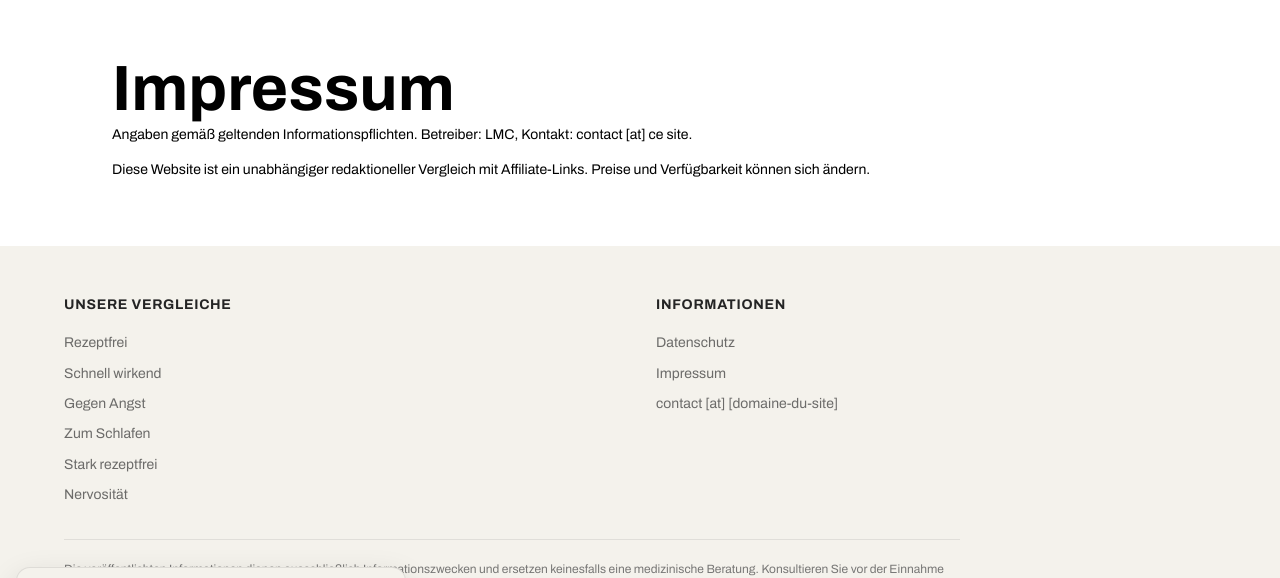
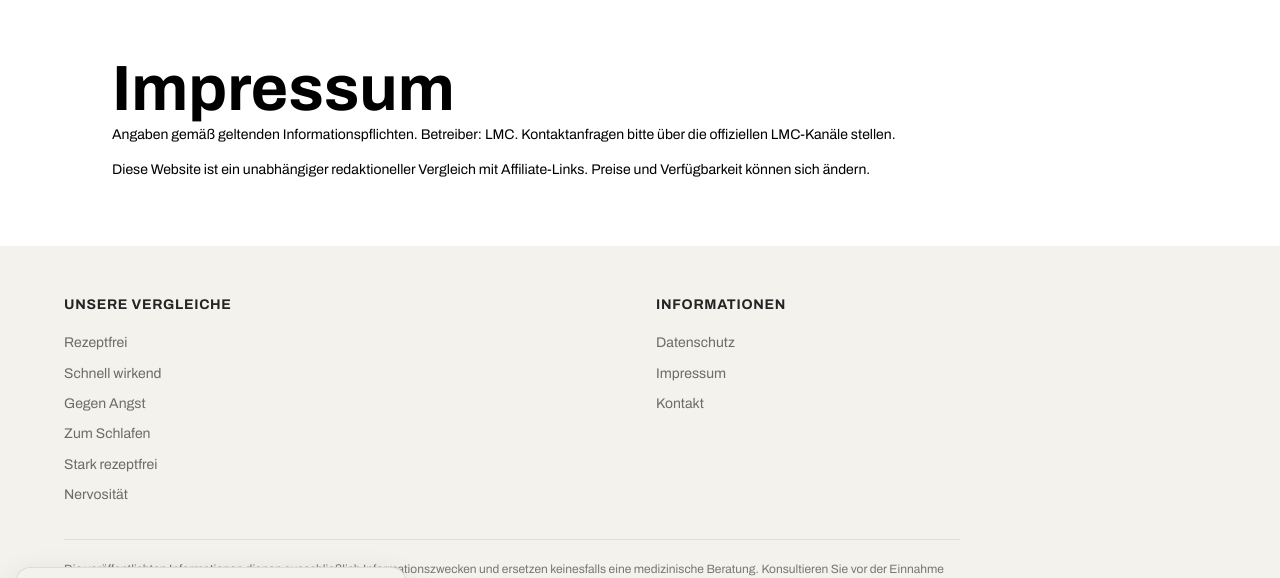
Before and after one commit to LMCORP93/emd-pflanzliche-beruhigungsmittel-testsieger, an Astro site: page /impressum in a window 1280 px wide. Shown: the part 74-652 px from the top of the page. Built offline with nearby package versions, Linux system fonts and the light colour scheme; Astro itself is replaced by a stand-in of ours.

Commit message:
fix: clean public legal contact labels

```diff
--- a/src/components/Footer.astro
+++ b/src/components/Footer.astro
@@ -42,7 +42,7 @@ const guideLinks = navLinks
 const infoLinks: NavLink[] = [
   { label: 'Datenschutz', href: '/datenschutz' },
   { label: 'Impressum', href: '/impressum' },
-  { label: 'contact [at] [domaine-du-site]', href: '#contact' },
+  { label: 'Kontakt', href: '/impressum' },
 ];
 ---
 
--- a/src/pages/datenschutz.astro
+++ b/src/pages/datenschutz.astro
@@ -3,6 +3,6 @@ import BaseLayout from '@/layouts/BaseLayout.astro';
 ---
 <BaseLayout title="Datenschutzerklärung | Pflanzliche Beruhigungsmittel" description="Datenschutzhinweise zu technischen Daten, Affiliate-Links und Kontakt für Pflanzliche Beruhigungsmittel Testsieger.">
   <main class="container-large padding-global" style="background:#fff;padding-top:4rem;padding-bottom:4rem;">
-    <div class="rich-text"><h1>Datenschutz</h1><p>Diese Website verarbeitet nur technisch notwendige Daten zur Bereitstellung der Seite. Externe Affiliate-Links führen zu Drittanbietern, für deren Datenschutz die jeweiligen Anbieter verantwortlich sind.</p><p>Kontakt bei Fragen: contact [at] ce site.</p></div>
+    <div class="rich-text"><h1>Datenschutz</h1><p>Diese Website verarbeitet nur technisch notwendige Daten zur Bereitstellung der Seite. Externe Affiliate-Links führen zu Drittanbietern, für deren Datenschutz die jeweiligen Anbieter verantwortlich sind.</p><p>Kontakt bei Fragen: siehe Impressum.</p></div>
   </main>
 </BaseLayout>
--- a/src/pages/impressum.astro
+++ b/src/pages/impressum.astro
@@ -3,6 +3,6 @@ import BaseLayout from '@/layouts/BaseLayout.astro';
 ---
 <BaseLayout title="Impressum und Anbieterangaben | Pflanzliche Beruhigungsmittel" description="Impressum, Anbieterangaben, Kontakt, Affiliate-Hinweis und redaktionelle Informationen für diesen Vergleich.">
   <main class="container-large padding-global" style="background:#fff;padding-top:4rem;padding-bottom:4rem;">
-    <div class="rich-text"><h1>Impressum</h1><p>Angaben gemäß geltenden Informationspflichten. Betreiber: LMC, Kontakt: contact [at] ce site.</p><p>Diese Website ist ein unabhängiger redaktioneller Vergleich mit Affiliate-Links. Preise und Verfügbarkeit können sich ändern.</p></div>
+    <div class="rich-text"><h1>Impressum</h1><p>Angaben gemäß geltenden Informationspflichten. Betreiber: LMC. Kontaktanfragen bitte über die offiziellen LMC-Kanäle stellen.</p><p>Diese Website ist ein unabhängiger redaktioneller Vergleich mit Affiliate-Links. Preise und Verfügbarkeit können sich ändern.</p></div>
   </main>
 </BaseLayout>
```
